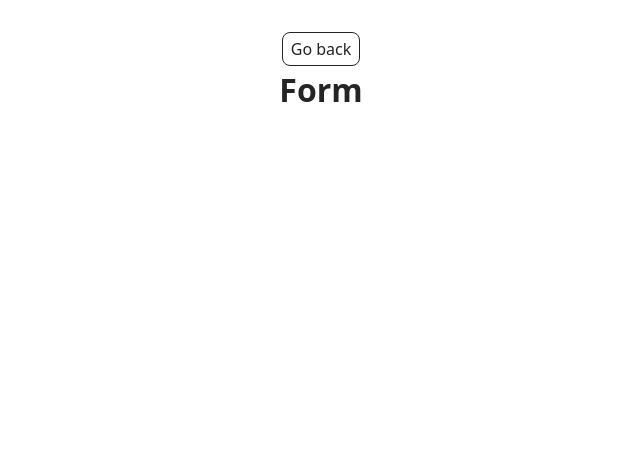
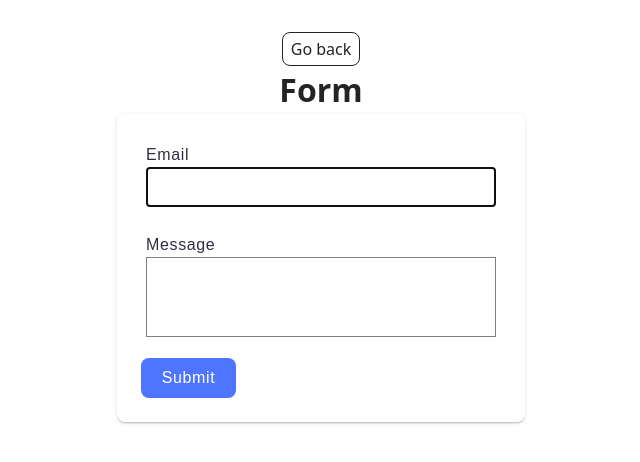
Before and after one commit to NatalyaMalenko/goit-js-hw-09, a website built with Vite: page src/2-form.html in a window 1280 px wide. Shown: the whole page, without its empty margins (319-959 px from the left). Built offline with nearby package versions, Linux system fonts and the light colour scheme.

Commit message:
form done

```diff
--- a/src/2-form.html
+++ b/src/2-form.html
@@ -13,7 +13,18 @@
         <a class="back-link" href="./index.html">Go back</a>
         <h1 class="main-title">Form</h1>
       </div>
+      <form class="feedback-form" autocomplete="off">
+        <label class="form-label">
+          Email
+          <input class="form-email" type="email" name="email" autofocus />
+        </label>
+        <label class="form-label">
+          Message
+          <textarea class="form-message" name="message" rows="8"></textarea>
+        </label>
+        <button class="form-btn" type="submit">Submit</button>
+      </form>
+      <script type="module" src="./js/2-form.js"></script>
     </main>
-    <script type="module" src="./js/2-form.js"></script>
   </body>
 </html>
--- a/src/css/styles.css
+++ b/src/css/styles.css
@@ -45,3 +45,87 @@ ol {
   max-width: 100%;
   width: calc((100%-48px) / 3);
 }
+.sl-overlay {
+  background: rgba(46, 47, 66, 0.8);
+}
+
+/* Form styles */
+
+.feedback-form {
+  display: flex;
+  align-items: flex-start;
+  justify-content: flex-start;
+  flex-direction: column;
+  gap: 16px;
+  border-radius: 8px;
+  padding: 24px;
+  margin: 0 auto;
+  width: 408px;
+  min-height: 296px;
+  background-color: #ffffff;
+  box-shadow: 0 1px 6px 0 rgba(46, 47, 66, 0.08),
+    0 1px 1px 0 rgba(46, 47, 66, 0.16), 0 2px 1px 0 rgba(46, 47, 66, 0.08);
+}
+.form-label {
+  display: flex;
+  flex-direction: column;
+  text-align: left;
+  font-family: 'Montserrat', sans-serif;
+  font-weight: 400;
+  font-size: 16px;
+  line-height: 1.5;
+  letter-spacing: 0.04em;
+  color: #2e2f42;
+  opacity: 1;
+  width: 360px;
+  border: 1px solid transparent;
+  border-radius: 4px;
+  padding: 4px;
+  transition: border 250ms cubic-bezier(0.4, 0, 0.2, 1);
+}
+
+.form-label:hover {
+  border: 1px solid #000;
+}
+
+.form-email {
+  width: 100%;
+  height: 40px;
+  padding: 8px 16px;
+  margin-left: 0;
+  margin-right: 0;
+  border: 1px solid #808080;
+}
+.form-message {
+  resize: none;
+  width: 100%;
+  height: 80px;
+  padding: 8px 16px;
+  border: 1px solid #808080;
+}
+.form-email:focus,
+.form-message:focus {
+  border: 1px solid #000;
+}
+.form-btn {
+  display: flex;
+  align-items: center;
+  justify-content: center;
+  flex-direction: row;
+  gap: 10px;
+  border-radius: 8px;
+  padding: 8px 16px;
+  width: 95px;
+  height: 40px;
+  background-color: #4e75ff;
+  font-weight: 500;
+  font-size: 16px;
+  line-height: 1.5;
+  letter-spacing: 0.04em;
+  color: #fff;
+  border: none;
+  transition: color 250ms cubic-bezier(0.4, 0, 0.2, 1);
+}
+.form-btn:hover {
+  background-color: #6c8cff;
+}
--- a/src/js/2-form.js
+++ b/src/js/2-form.js
@@ -0,0 +1,49 @@
+const feedbackForm = document.querySelector('.feedback-form');
+
+let formData = {
+  email: '',
+  message: '',
+};
+
+const onFormFieldChange = event => {
+  const formFieldEl = event.target;
+  const fieldValue = formFieldEl.value;
+  const fieldName = formFieldEl.name;
+
+  formData[fieldName] = fieldValue;
+
+  localStorage.setItem('feedback-form-state', JSON.stringify(formData));
+};
+
+feedbackForm.addEventListener('input', onFormFieldChange);
+
+const fillFormFields = () => {
+  try {
+    const formFromLs = JSON.parse(localStorage.getItem('feedback-form-state'));
+
+    if (formFromLs === null) {
+      return;
+    }
+
+    for (const key in formFromLs) {
+      feedbackForm.elements[key].value = formFromLs[key];
+    }
+    formData = formFromLs;
+  } catch (err) {
+    console.log(err);
+  }
+};
+
+fillFormFields();
+
+feedbackForm.addEventListener('submit', event => {
+  event.preventDefault();
+  if (formData.email.trim() === '' || formData.message.trim() === '') {
+    alert('Fill please all fields');
+    return;
+  }
+  console.log(formData);
+  formData = { email: '', message: '' };
+  feedbackForm.reset();
+  localStorage.removeItem('feedback-form-state');
+});
```
